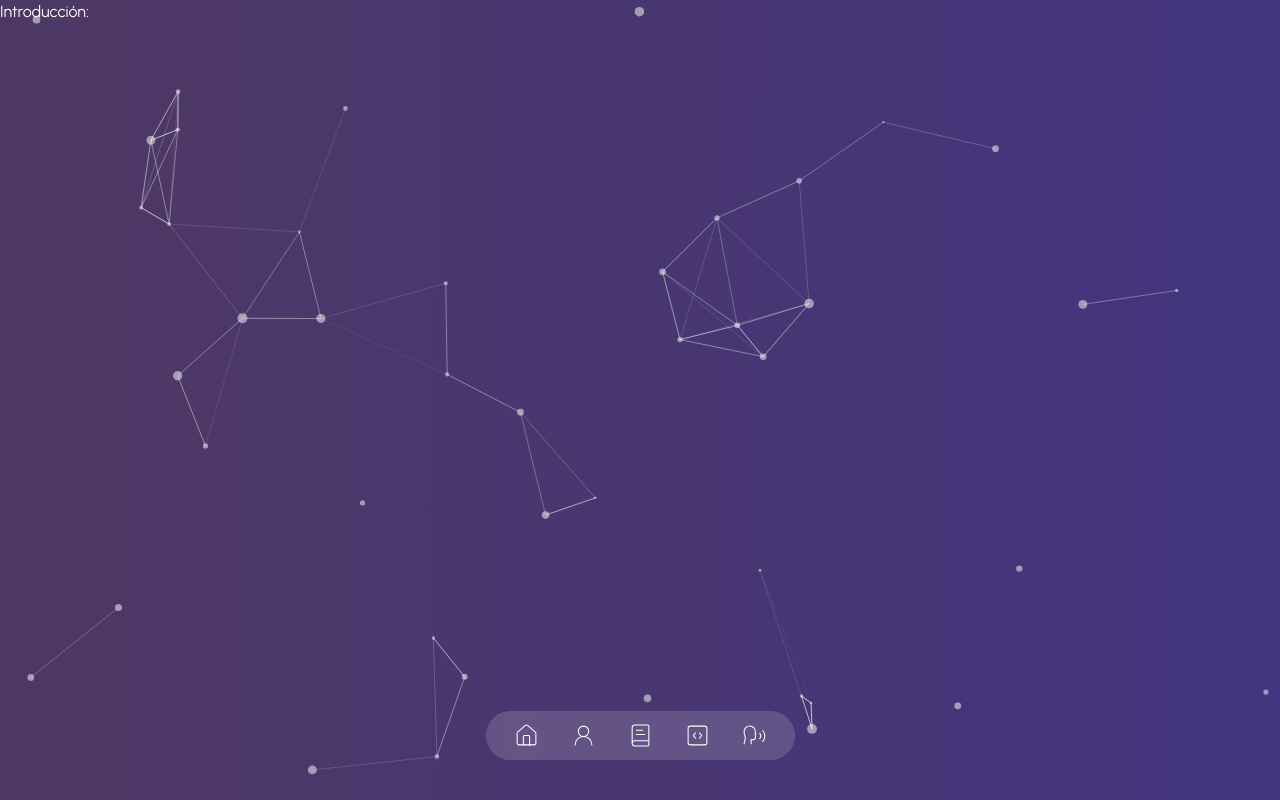
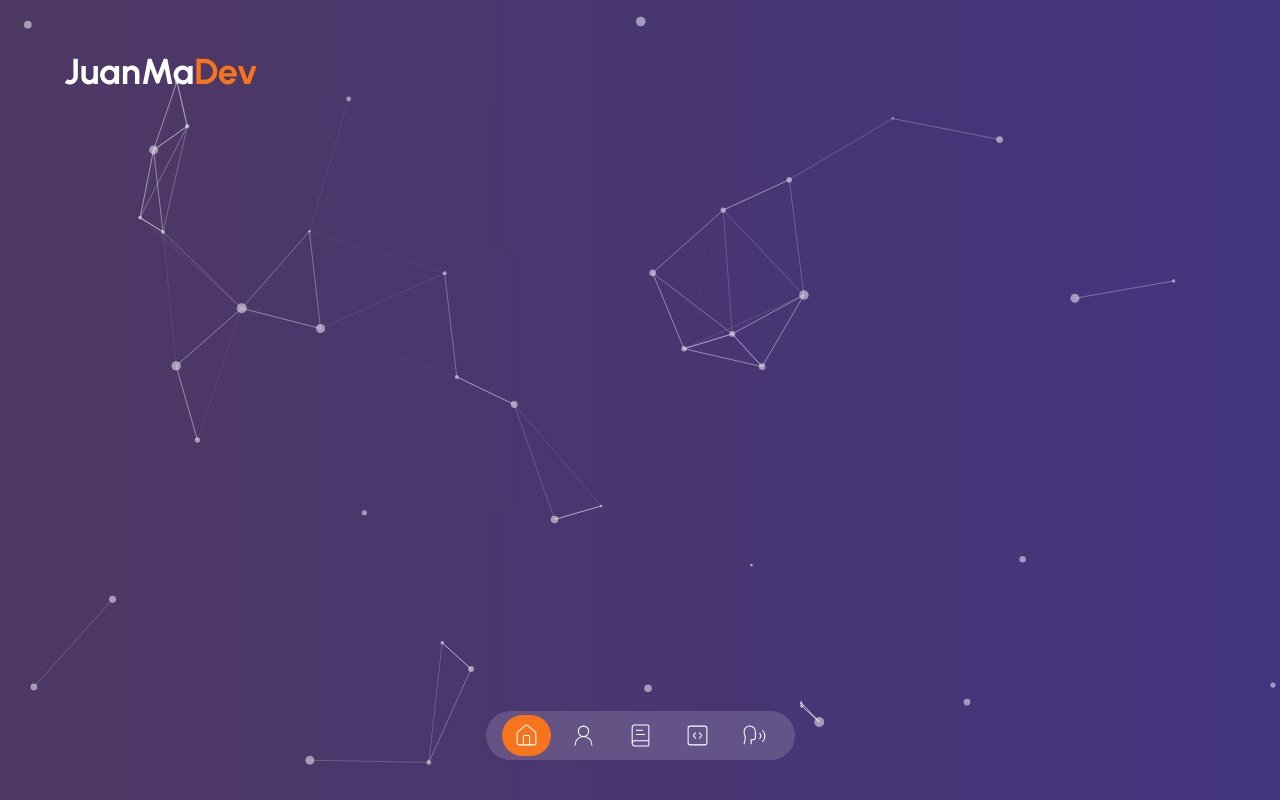
Before and after one commit to jujanma/potfolio, a Next.js app: page / in a window 1280 px wide. Built offline with nearby package versions, Linux system fonts and the light colour scheme.

Commit message:
navbar finalizado
inicio header

```diff
--- a/app/layout.tsx
+++ b/app/layout.tsx
@@ -2,6 +2,7 @@ import type { Metadata } from "next";
 import {Urbanist} from "next/font/google";
 import "./globals.css";
 import Navbar from "@/components/navbar";
+import Header from "@/components/header";
 
 const urbanist = Urbanist({subsets: ["latin"]});
 
@@ -22,6 +23,7 @@ export default function RootLayout({
         className={urbanist.className}
       >
         <Navbar />
+        <Header />
         {children}
       </body>
     </html>
--- a/app/page.tsx
+++ b/app/page.tsx
@@ -1,11 +1,13 @@
 import CoverParticles from "@/components/coverParticles";
+import TransitionPage from "@/components/transitionPage";
 
 export default function Home() {
   return (
     <main>
+      <TransitionPage />
       <div className="flex min-h-[100vh] h-full bg-no-repeat bg-gradient-cover">
         <CoverParticles />
-        <p>Introducción: </p>
+        {/* <p>Introducción: </p> */}
       </div>
     </main>
   );
--- /dev/null
+++ b/components/header.tsx
@@ -0,0 +1,27 @@
+"use client"
+
+import Link from "next/link";
+import MotionTransition from "./transition";
+
+
+const Header = () => {
+    return (
+        <MotionTransition position="bottom" className="absolute z-40 inline-block w-full top-5 md:top-10">
+            <header>
+                <div className="container justify-between max-w-6xl mx-auto md:flex">
+                    <Link href="/home">
+                    <h1 className="my-3 text-4xl font-bold text-center md:text-left">
+                        JuanMa
+                        <span className="text-secondary">
+                            Dev
+                        </span>
+                    </h1>
+
+                    </Link>
+                </div>
+            </header>
+        </MotionTransition>
+     );
+}
+
+export default Header;
--- a/components/navbar.tsx
+++ b/components/navbar.tsx
@@ -1,20 +1,24 @@
+"use client"
+import Link from "next/link";
+import {usePathname} from 'next/navigation';
 import { itemsNavbar } from "@/data";
-import Link from "next/link";
+import MotionTransition from './transition';
 
 const Navbar = () => {
+    const router = usePathname()
     return (
-        <div className="fixed z-40 flex flex-col items-center justify-center w-full mt-auto h-max bottom-10">
+        <MotionTransition position="right" className="fixed z-40 flex flex-col items-center justify-center w-full mt-auto h-max bottom-10">
             <nav>
                 <div className="flex items-center justify-center gap-2 px-4 py-1 rounded-full bg-white/15 background-blur-sm">
                 {itemsNavbar.map((item)=>(
-                    <div key={item.id} className="px-3 py-2 transition duration-150 rounded-full cursor-pointer hover:bg-secondary">
+                    <div key={item.id} className={`px-3 py-2 transition duration-150 rounded-full cursor-pointer hover:bg-secondary ${router === item.link && 'bg-secondary'}`}>
                         <Link href={item.link}>{item.icon}</Link>
 
                     </div>
                 ))}
                 </div>
             </nav>
-        </div>
+        </MotionTransition>
      );
 }
 
--- /dev/null
+++ b/components/transition.tsx
@@ -0,0 +1,26 @@
+"use client"
+
+import { fadeIn } from "@/utils/motionTransition";
+import { motion } from "framer-motion";
+
+interface MotionTransitionProps {
+    children: React.ReactNode
+    position: 'right' | 'bottom'
+    className?: string
+}
+
+const MotionTransition = ({children, position, className}: MotionTransitionProps) => {
+    return (
+        <motion.div
+        variants={fadeIn(position)}
+        initial = "hidden"
+        animate = "visible"
+        exit = "hidden"
+        className={className}
+        >
+            {children}
+        </motion.div>
+     );
+}
+
+export default MotionTransition;
--- /dev/null
+++ b/components/transitionPage.tsx
@@ -0,0 +1,18 @@
+"use client"
+
+import { transitionVariantsPage } from "@/utils/motionTransition";
+import { AnimatePresence, motion } from "framer-motion";
+
+const TransitionPage = () => {
+    return (
+        <AnimatePresence mode="wait">
+            <div>
+                <motion.div className="fixed top-0 bottom-0 right-full w-screen z-30 bg-[#2e2257]" variants={transitionVariantsPage} initial="initial" animate="animate" exit="exit" transition={{delay: 0.2, duration:0.6, ease:"easeInOut"}}>
+
+                </motion.div>
+            </div>
+        </AnimatePresence>
+     );
+}
+
+export default TransitionPage;
--- a/package.json
+++ b/package.json
@@ -11,6 +11,7 @@
   "dependencies": {
     "@tsparticles/react": "^3.0.0",
     "@tsparticles/slim": "^3.5.0",
+    "framer-motion": "^11.11.11",
     "lucide-react": "^0.454.0",
     "next": "14.2.15",
     "react": "^18",
--- /dev/null
+++ b/utils/motionTransition.tsx
@@ -0,0 +1,41 @@
+export const transitionVariantsPage = {
+    initial: {
+        x: "100%",
+        width: "100%"
+    },
+    animate: {
+        x: "0%",
+        width: "0%"
+    },
+    exit: {
+        x: ["0%", "100%"],
+        width: ["0%", "100%"]
+    }
+}
+
+export const fadeIn = (position: string) =>{
+    return {
+        visible: {
+            y: 0,
+            x: 0,
+            opacity: 1,
+            transition: {
+                type: "tween",
+                duration: 1.4,
+                delay: 0.5,
+                ease: [0.25, 0.25, 0.25, 0.75]
+            }
+        },
+        hidden:{
+            y: position === 'bottom' ? -80 : 0,
+            x: position === 'right' ? 80 : 0,
+            opacity: 0,
+            transition: {
+                type: "tween",
+                duration: 1.4,
+                delay: 0.5,
+                ease: [0.25, 0.25, 0.25, 0.75]
+            }
+        }
+    }
+}
```
Also changed, not shown: 1 other file (tests, documents, lock files or other folders).
